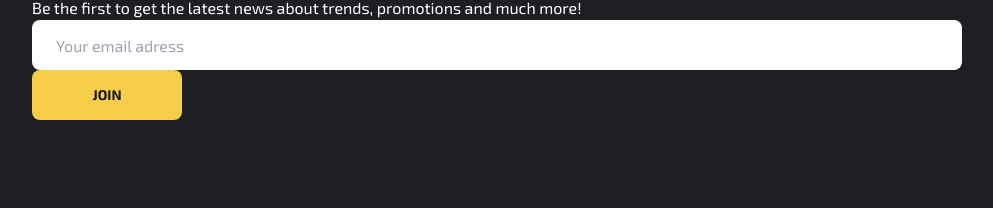
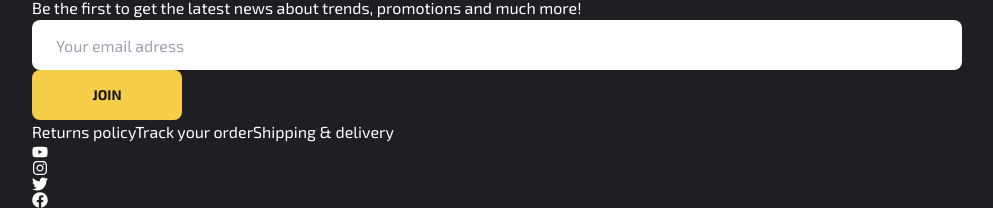
Before and after one commit to Edyane/Photoland, a React (Create React App) app in the folder client/: page / in a window 1280 px wide. Shown: the part 1312-1520 px from the top of the page, without its empty margins (143-1136 px from the left). Before the commit the page ends 1432 px from the top, so only its background shows below. Built offline with nearby package versions, Linux system fonts and the light colour scheme; no server answers.

Commit message:
feat: adicionando links para os botões e socials

```diff
--- a/client/src/components/Footer.js
+++ b/client/src/components/Footer.js
@@ -23,7 +23,30 @@ const Footer = () => {
 						Join
 					</button>
 				</form>
-				{/* lines */}
+				{/* links */}
+				<div>
+					<a href='#' className="hover:text-white transition all">Returns policy</a>
+					<a href='#' className="hover:text-white transition all">Track your order</a>
+					<a href='#' className="hover:text-white transition all">Shipping & delivery</a>
+				</div>
+				{/* socials */}
+				<div>
+					<a href="#" className="hover:text-white transition all">
+						<FaYoutube />
+					</a>
+
+					<a href="#" className="hover:text-white transition all">
+						<FaInstagram />
+					</a>
+
+					<a href="#" className="hover:text-white transition all">
+						<FaTwitter />
+					</a>
+
+					<a href="#" className="hover:text-white transition all">
+						<FaFacebook />
+					</a>
+				</div>
 			</div>
 		</footer>
 	);
```
